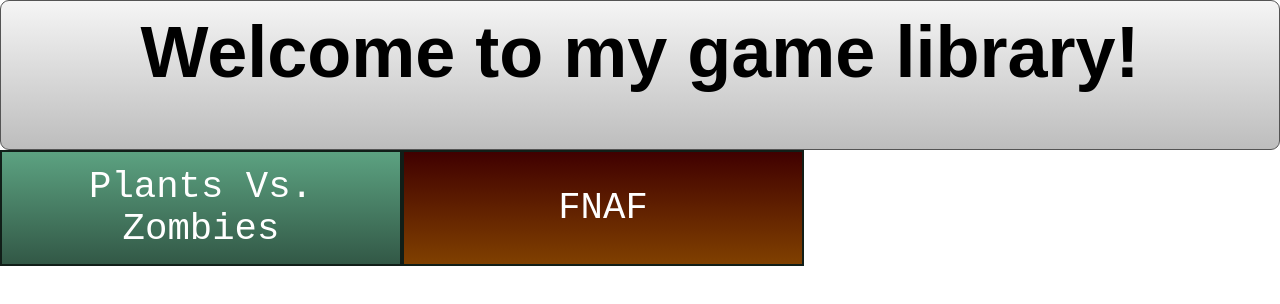
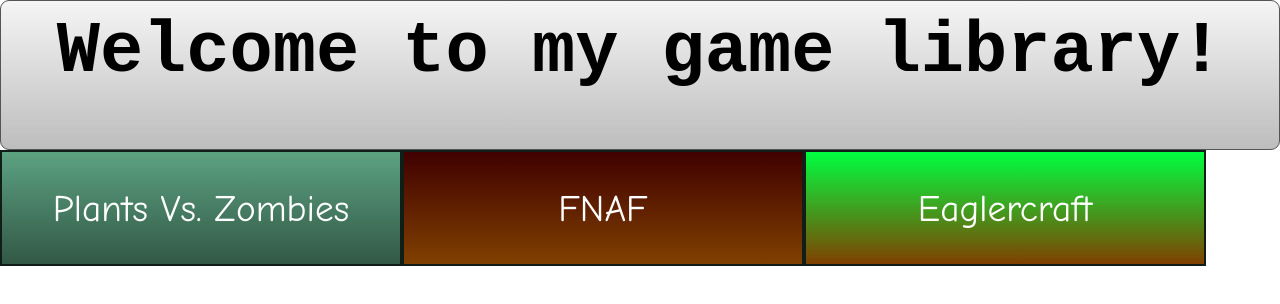
Before and after one commit to EpicWubber/EpicWubber.github.io, a plain HTML site: page index.html in a window 1280 px wide. Drawn offline with Linux system fonts and the light colour scheme.

Commit message:
Add files via upload

```diff
--- a/index.html
+++ b/index.html
@@ -17,6 +17,9 @@
 </div></div></div></a><a href="FNAF" style="text-decoration:none"><div id="button_6abaa81e"><div class="vcenterstyle1"><div class="vcenterstyle2"><div class="textstyle1"></div>
 <div class="textstyle2">  <span class="textstyle4">FNAF</span>
 </div>
+</div></div></div></a><a href="eaglercraft" style="text-decoration:none"><div id="button_365f079f"><div class="vcenterstyle1"><div class="vcenterstyle2"><div class="textstyle1"></div>
+<div class="textstyle2">  <span class="textstyle4">Eaglercraft</span>
+</div>
 </div></div></div></a>  </div>
 </body>
 </html>
--- a/index_html.css
+++ b/index_html.css
@@ -7,9 +7,10 @@
 #container_49364a9 { box-sizing: border-box; vertical-align: top; border-radius: 9px; position:relative; display: inline-block; width:100%; min-height:150px; background-color:#BDBDBD; background: linear-gradient(to bottom, #F5F5F5, #BDBDBD); border: 1px solid #545454;  }
 #container_49364a9_padding { margin: 10px; display: block;  }
 .textstyle2 { text-align:center; }
-.textstyle3 { font-size:54pt; font-family:Arial, Helvetica, sans-serif; color:#000000; font-weight:bold;  }
+.textstyle3 { font-size:54pt; font-family:'Courier New', Courier, monospace; color:#000000; font-weight:bold;  }
 #button_48303f72 { box-sizing: border-box; vertical-align: bottom; position:relative; display: inline-block; width:402px; height:116px; background-color:#325846; background: linear-gradient(to bottom, #5CA281, #325846); border: 2px solid #111E18;  }
 .vcenterstyle1 { display: table; width: 100%; height: 100%; }
 .vcenterstyle2 { display: table-cell; vertical-align: middle; }
-.textstyle4 { font-size:28pt; font-family:'Courier New', Courier, monospace; color:#FFFFFF;  }
+.textstyle4 { font-size:28pt; font-family:'Comic Sans MS', 'Chalkboard SE', 'Comic Neue', sans-serif; color:#FFFFFF;  }
 #button_6abaa81e { box-sizing: border-box; vertical-align: bottom; position:relative; display: inline-block; width:402px; height:116px; background-color:#804000; background: linear-gradient(to bottom, #400000, #804000); border: 2px solid #111E18;  }
+#button_365f079f { box-sizing: border-box; vertical-align: bottom; position:relative; display: inline-block; width:402px; height:116px; background-color:#804000; background: linear-gradient(to bottom, #00FF40, #804000); border: 2px solid #111E18;  }
```
